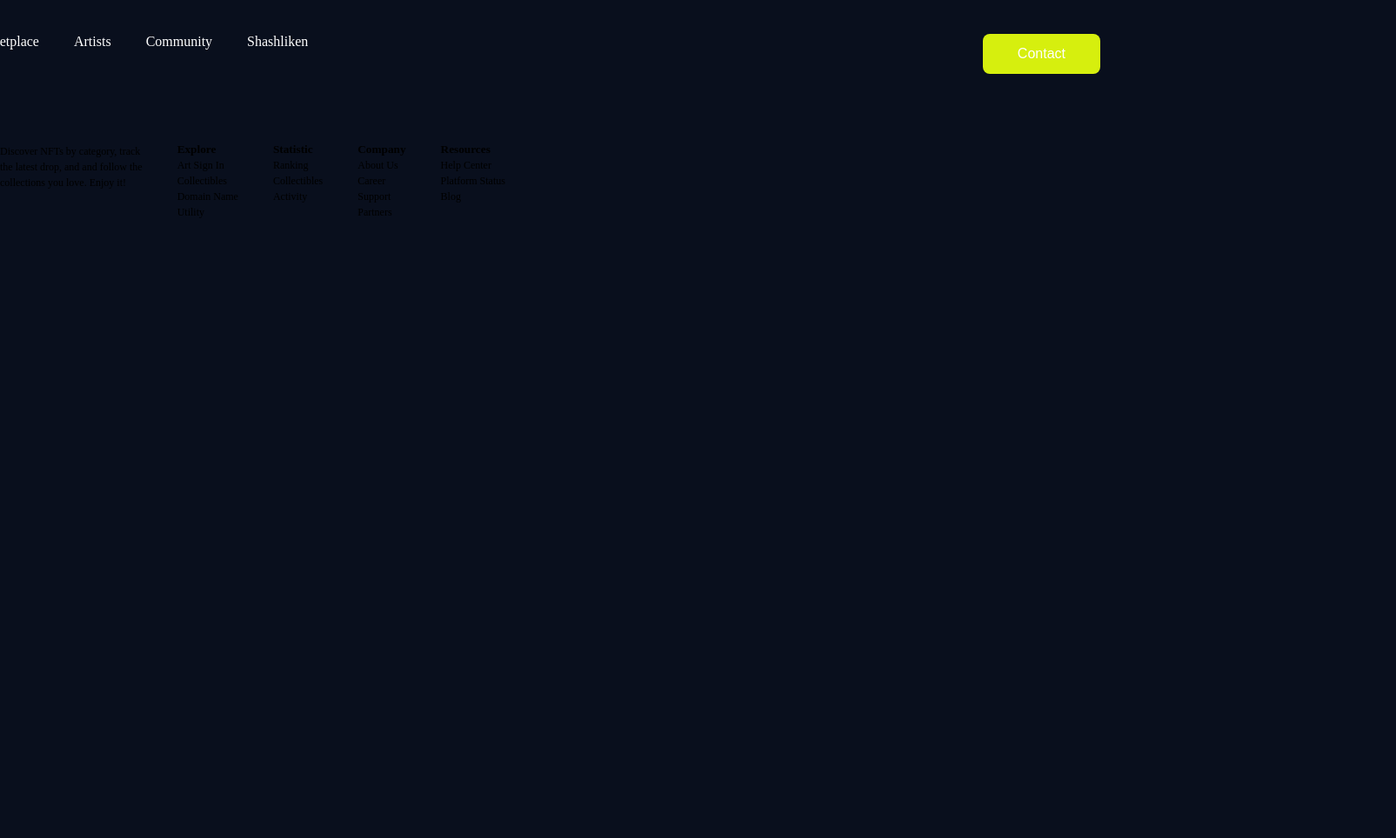
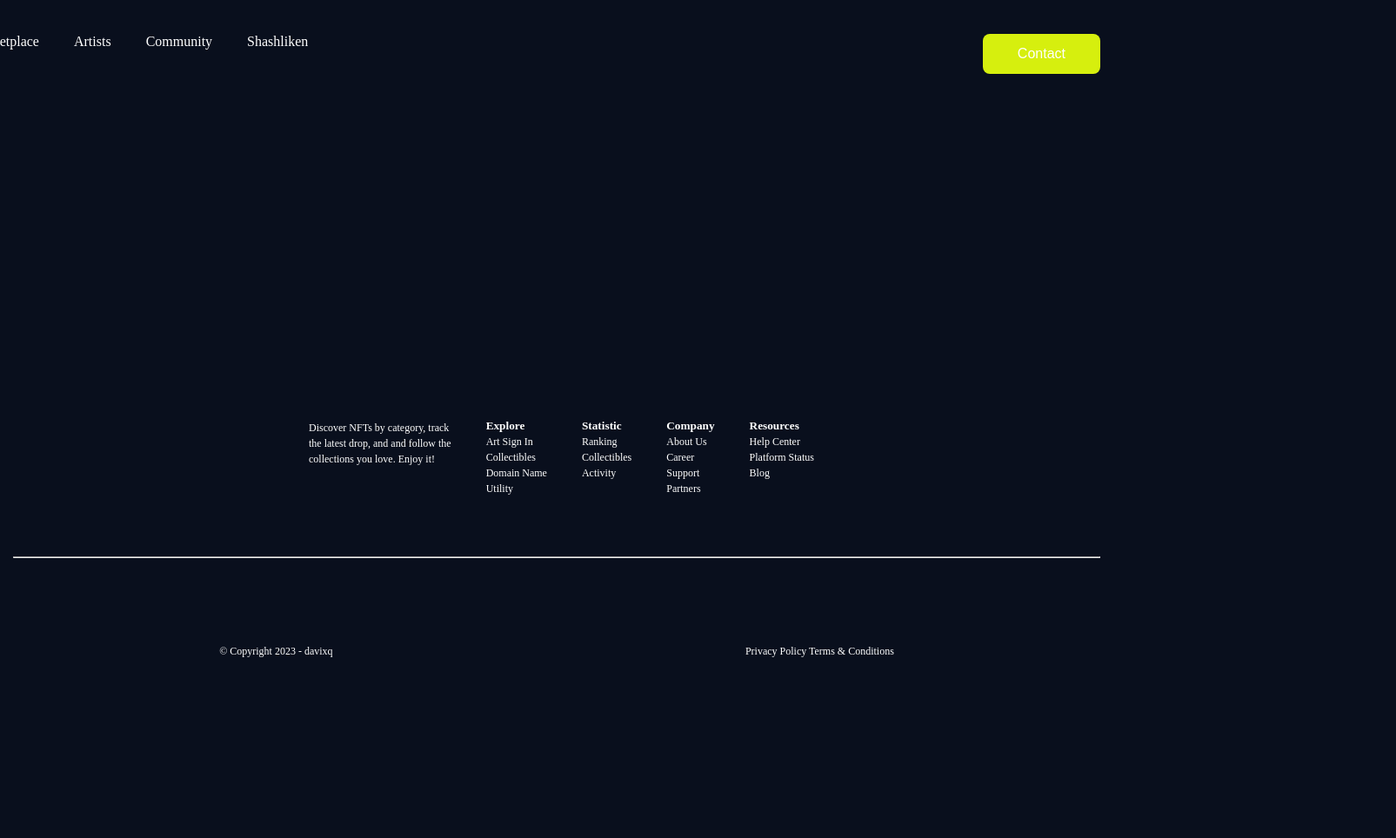
Before and after one commit to SOB1Rake/NFT-marketplace-team, a plain HTML site: page index.html in a window 1280 px wide. Shown: the whole page at 87% size, 1605 px wide, since content can reach past the window. Before the commit the page ends 800 px from the top, so only its background shows below. Drawn offline with Linux system fonts and the light colour scheme.

Commit message:
zarnigor

```diff
--- a/index.html
+++ b/index.html
@@ -30,7 +30,7 @@
     <!-- //////////////////////////////Header Sobirjon ////////////// -->
     <!-- //////////////////////////////Header Sobirjon ////////////// -->
 
-
+<main>
     <!-- //////////////////////////////Section1 Abdulaziz ////////////// -->
     <!-- //////////////////////////////Section1 Abdulaziz ////////////// -->
 
@@ -47,8 +47,11 @@
     <!-- //////////////////////////////Section4 Feruzbek ////////////// -->
 
 
+
+</main>
     <!-- //////////////////////////////Footer zarnigor ////////////// -->
-      <footer>
+      <footer class="container">
+
         <div class="zarnigor">
             <div class="p1"><p>Discover NFTs by category, track <br> the latest drop, and and follow the <br> collections you love. Enjoy it!</p></div>
             <div class="p2"><h5>Explore</h5> <p>Art Sign In <br>Collectibles <br>Domain Name <br>Utility</p></div>
@@ -56,10 +59,10 @@
             <div class="p4"><h5>Company</h5> <p>About Us <br>Career <br>Support <br>Partners</p></div>
             <div class="p5"><h5>Resources</h5> <p>Help Center <br>Platform Status <br>Blog</p></div>
         </div>
-
+          <hr>
         <div class="kamilova">
-            <p >© Copyright 2023 - davixq</p>
-            <p>Privacy Policy  Terms & Conditions</p>
+            <p class="p6">© Copyright 2023 - davixq</p>
+            <p class="p6">Privacy Policy  Terms & Conditions</p>
         </div>
     </footer>
     <!-- //////////////////////////////Footer zarnigor ////////////// -->
--- a/style.css
+++ b/style.css
@@ -48,17 +48,35 @@ nav{
     padding: 39px 0;
 }
 
+
+.container{
+    max-width: 1512px;
+    width: 100%;
+    height: 482px;
+}
 .zarnigor{
     display: flex;
     gap: 40px;
     position: relative;
-    top: 40px;
+    /* top: 40px; */
+    left: 340px;
+}
+.p6{
+    position: relative;
+    top: 100px;
 }
 .kamilova{
     display: flex;
-    justify-content: space-between;
+    justify-content: space-around;
+}
+hr{
+    margin-top: 70px;
 }
 p{
     font-size: 12px;
     display: inline;
+    color: white;
 }
+h5{
+    color: white;
+}
```
